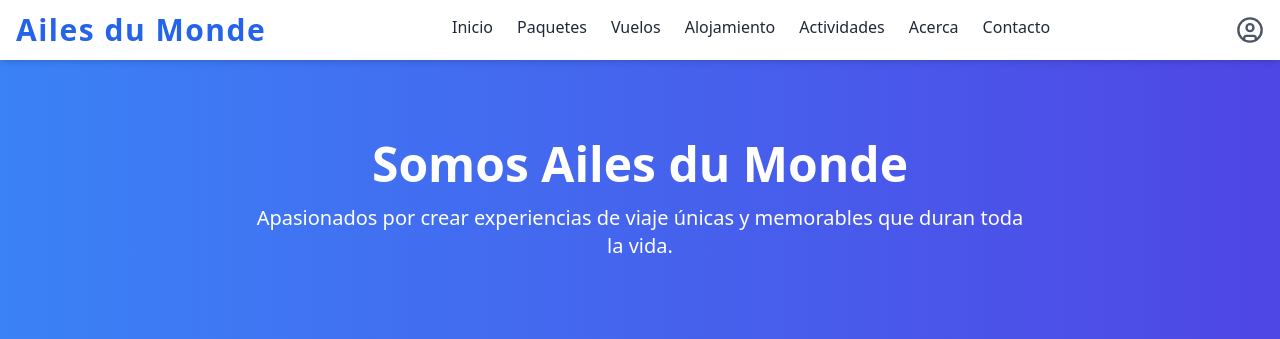
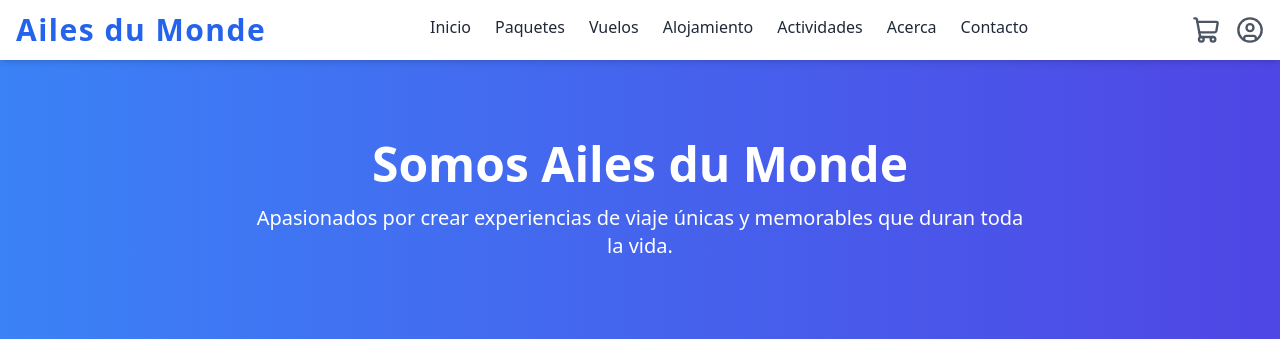
Before and after one commit to Tevez24/Ales_de_munde, a Django app: page /acerca/ in a window 1280 px wide. Shown: the top 339 px of the page. Run offline with Django 4.2, Linux system fonts and the light colour scheme; the visitor is signed in with stand-in values (Sample User, id 1); parts of the project's set-up code (start-up, migrations or seed data) failed here and were passed over; some libraries are stand-ins or nearby versions.

Commit message:
feat: add cart icon to header

```diff
--- a/Carrito_project/Carrito_app/templates/Carrito_app/base.html
+++ b/Carrito_project/Carrito_app/templates/Carrito_app/base.html
@@ -30,6 +30,9 @@
       <!-- User/Auth Section -->
       <div class="flex items-center space-x-4">
         {% if user.is_authenticated %}
+          <a href="{% url 'carrito' %}" class="relative">
+            <i data-lucide="shopping-cart" class="h-7 w-7 text-gray-600 hover:text-blue-600"></i>
+          </a>
           <div class="relative">
             <button id="profile-toggle" class="flex items-center space-x-2 cursor-pointer">
               <i data-lucide="user-circle" class="h-7 w-7 text-gray-600"></i>
```
